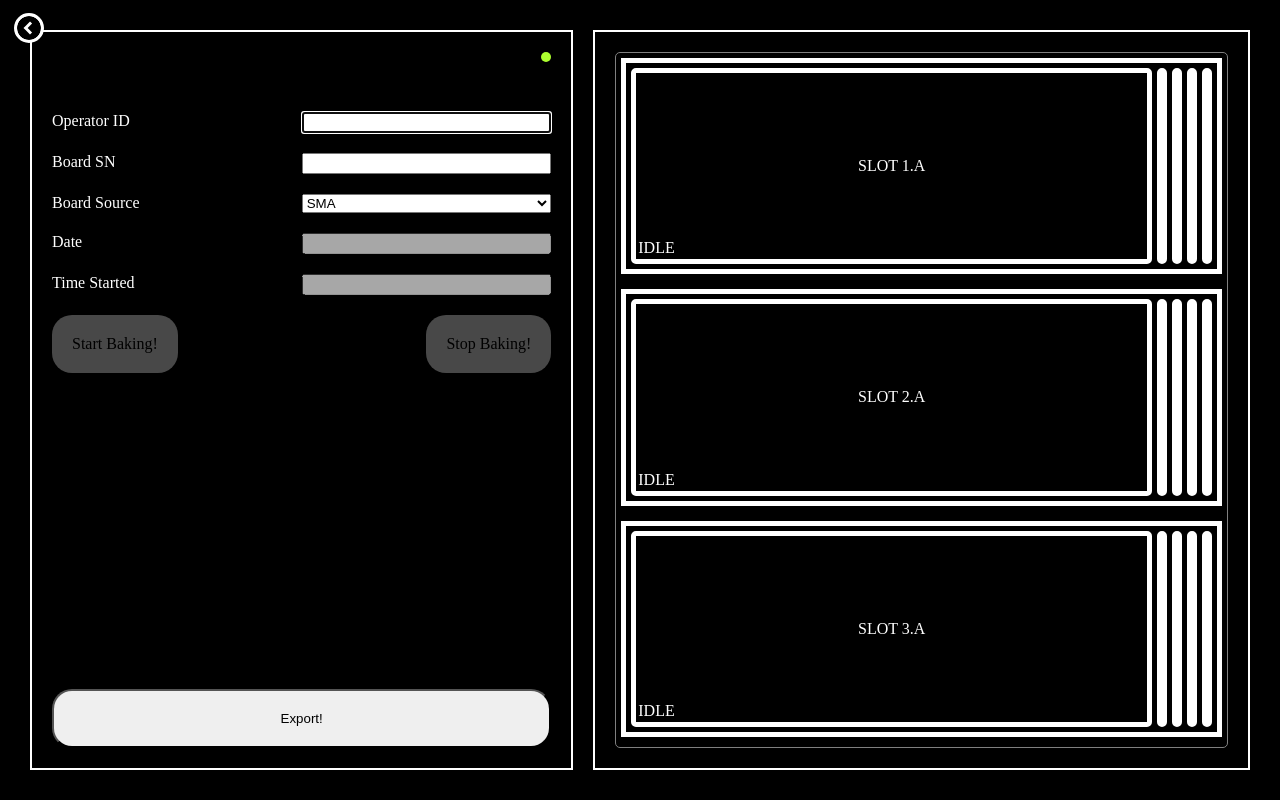
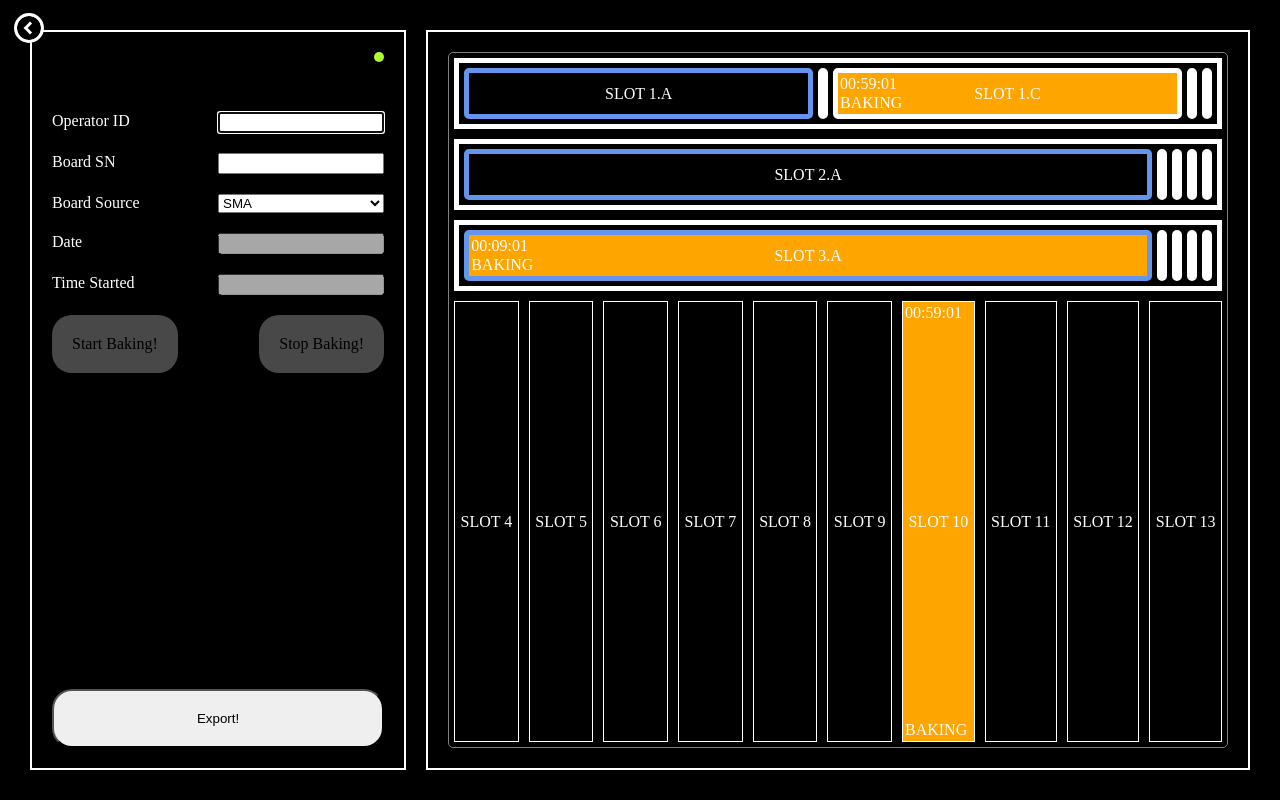
Before and after one commit to togzhankz/BakingControlApp, a plain HTML site: page index.html in a window 1280 px wide. Drawn offline with Linux system fonts and the light colour scheme.

Commit message:
saved and close it

```diff
--- a/scriptLayout.js
+++ b/scriptLayout.js
@@ -17,7 +17,7 @@ const BoardSource = {
 const ovenConstant = {
   horizontalSlots: 3,
   subSlotLetters: ["A", "B", "C", "D", "E"],
-  verticalSlots: 10,
+  totalNumberSlot: 13,
 };
 
 const createSlot = () => {
@@ -29,14 +29,20 @@ const createSlot = () => {
 const createSubslot = (
   slotNumber,
   subSlotLetter,
+  active = false,
   state = "IDLE",
   time = ""
 ) => {
   const subSlot = document.createElement("div");
   subSlot.classList.add("subSlot", state);
 
+  active && subSlot.classList.add("selected");
   subSlot.addEventListener("click", (e) => {
-    subSlot.classList.toggle("selected");
+    subSlot.parentElement.querySelectorAll(".selected").forEach((selected) => {
+      selected.classList.remove("selected");
+    });
+
+    subSlot.classList.add("selected");
   });
 
   const timeRemaining = document.createElement("div");
@@ -63,27 +69,83 @@ const printOven = (ovenState) => {
     slot.classList.add("hSlot");
     slot.id = `slot${idSlot}`;
 
-    ovenConstant.subSlotLetters.forEach((letter) => {
-      const subSlot = createSubslot(idSlot, letter);
+    // creating subslots
+    ovenConstant.subSlotLetters.forEach((letter, index) => {
+      const data = ovenState.find(
+        (item) => item.slot === idSlot && item.subSlot === letter
+      );
+
+      const subSlot = data
+        ? createSubslot(idSlot, letter, index === 0, data?.state, data?.time)
+        : createSubslot(idSlot, letter, index === 0);
 
       slot.appendChild(subSlot);
     });
 
     ovenSctructure.appendChild(slot);
   }
+
+  // creating horizontal slots
+
+  const verticalSection = document.createElement("div");
+  verticalSection.classList.add("verticalSection");
+
+  for (
+    let idSlot = ovenConstant.horizontalSlots + 1;
+    idSlot <= ovenConstant.totalNumberSlot;
+    idSlot++
+  ) {
+    const data = ovenState.find((item) => item.slot === idSlot);
+
+    const time = data?.time || "";
+    const state = data?.state || "IDLE";
+
+    const slot = document.createElement("div");
+    slot.classList.add("vSlot", state);
+    slot.id = `slot${idSlot}`;
+
+
+    const timeRemaining = document.createElement("div");
+    timeRemaining.classList.add("timeRemaining");
+    timeRemaining.innerText = time;
+
+    const slotState = document.createElement("div");
+    slotState.classList.add("slotState");
+    slotState.innerText = state;
+
+    // nameSlot
+
+    const nameSlot = document.createElement("div");
+    nameSlot.classList.add("nameSlot");
+    nameSlot.innerText = `SLOT ${idSlot}`;
+
+    slot.appendChild(nameSlot);
+    slot.appendChild(timeRemaining);
+    slot.appendChild(slotState);
+
+    verticalSection.appendChild(slot);
+  }
+
+  ovenSctructure.appendChild(verticalSection);
 };
 
 const testOvenState = [
   {
-    id: "1-1",
     slot: 1,
-    subSlot: 1,
+    subSlot: "C",
     state: SlotState.BAKING,
-    timeStarted: new Date(),
-    timeEnd: new Date(),
-    operatorName: "John",
-    boardSerialNumber: "1234567890",
-    boardSource: BoardSource.SMA,
+    time: "00:59:01",
+  },
+  {
+    slot: 10,
+    state: SlotState.BAKING,
+    time: "00:59:01",
+  },
+  {
+    slot: 3,
+    subSlot: "A",
+    state: SlotState.BAKING,
+    time: "00:09:01",
   },
 ];
 
--- a/style.css
+++ b/style.css
@@ -9,7 +9,6 @@ body {
   margin: 0;
 }
 
-
 #hideButton {
   position: fixed;
   left: 4px;
@@ -20,8 +19,7 @@ body {
   border: none;
 }
 
-
-#hideButton>svg{
+#hideButton > svg {
   width: 30px;
   height: 30px;
   border: 3px solid white;
@@ -31,15 +29,14 @@ body {
   transform: rotate(180deg);
 }
 
-#wraper.hideSidebar #hideButton>svg{
+#wraper.hideSidebar #hideButton > svg {
   transform: rotate(0deg);
 }
 
-
-#hideButton>svg:hover{
+#hideButton > svg:hover {
   background: black;
 }
-#hideButton>svg:hover path{
+#hideButton > svg:hover path {
   fill: white;
 }
 
@@ -53,7 +50,7 @@ body {
   justify-content: space-between;
 }
 
-.wrapper>div {
+.wrapper > div {
   border: 2px solid white;
   margin: 10px;
   padding: 20px;
@@ -61,15 +58,10 @@ body {
 
 /* #endregion */
 
-
-
-
-
 /* #region form Section */
-#wraper.hideSidebar>.formSection {
+#wraper.hideSidebar > .formSection {
   display: none;
 }
-
 
 .formSection {
   flex-grow: 1;
@@ -123,36 +115,37 @@ body {
   cursor: pointer;
 }
 
-.IDLE{
+.IDLE {
   background-color: black;
 }
-.IDLE>.timer{
+.IDLE > .timeRemaining,
+.IDLE > .slotState {
   display: none;
 }
 
-.BAKING{
+.BAKING {
   background-color: orange;
 }
 
-.READY{
+.READY {
   background-color: green;
 }
 
-.OVERBAKED{
+.OVERBAKED {
   background-color: red;
 }
 
-.selected{
+.selected {
   border: 5px solid cornflowerblue !important;
 }
 
-.exportSection{
+.exportSection {
   flex-grow: 1;
   display: flex;
   flex-direction: column;
   justify-content: flex-end;
 }
-#exportButton{
+#exportButton {
   color: black;
   cursor: pointer;
   padding: 20px;
@@ -161,16 +154,10 @@ body {
 
 /* #endregion */
 
-
-
-
-
-
 /*#region oven Section */
 .ovenSection {
   flex-grow: 2;
 }
-
 
 .ovenSctructure {
   border: 1px solid gray;
@@ -207,11 +194,6 @@ body {
   position: relative;
 }
 
-.timer {
-    position: absolute;
-    top: 2px;
-    right: 2px;
-}
 
 .verticalSection {
   border-radius: 5px;
@@ -232,18 +214,11 @@ body {
 
 /*#endregion */
 
-
-
-
-
-
 .hSlot {
   border: 5px solid white;
   display: flex;
   padding: 5px;
   position: relative;
-    margin-bottom: 10px;
-    height: 50px;
 }
 
 .subSlot {
@@ -256,32 +231,29 @@ body {
   display: flex;
   justify-content: center;
   align-items: center;
-    transition: all 0.5s;
+  /* transition: all 5s; */
   transition-timing-function: ease-in-out;
   border-radius: 5px;
   border: 5px solid white;
 }
-  .subSlot > .timeRemaining {
+
+.timeRemaining {
   position: absolute;
   top: 2px;
   left: 2px;
 }
-  .subSlot > .slotState {
+.slotState {
   position: absolute;
   bottom: 2px;
   left: 2px;
 }
 
-  .subSlot ~ .subSlot {
-    margin-left: 5px;
+.subSlot:not(:last-child) {
+  margin-right: 5px;
 }
-  .subSlot:first-child{
+
+.subSlot:not(.IDLE),
+.subSlot.selected {
   flex-grow: 1;
   width: 100%;
 }
-
-  .subSlot.selected{
-
-    width: 100%;
-    flex-grow: 1;
-  }
```
Lines whose indentation alone changed are shown as unchanged.
